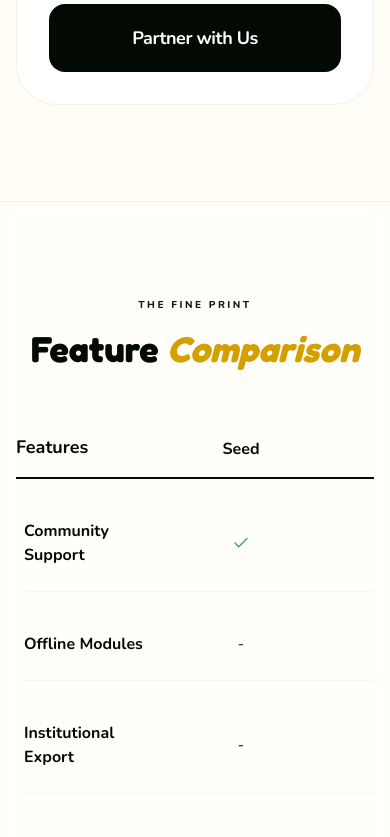
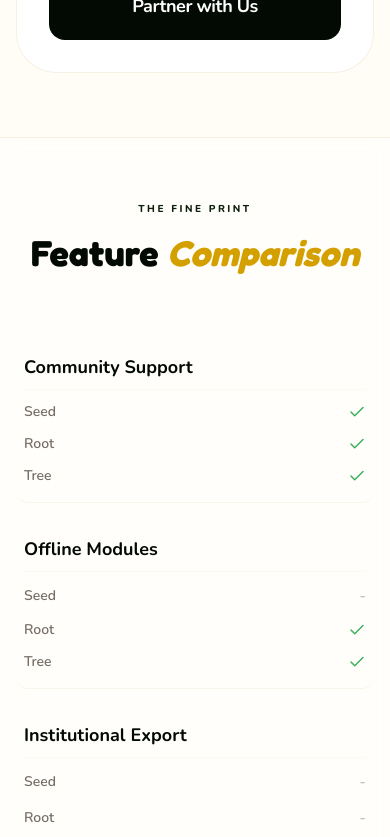
Before and after one commit to marvinkentumando/Lumad-Lingua-Website, a React (Vite) app: page /pricing in a window 390 px wide. Shown: the part 2960-3797 px from the top of the page. Built offline with nearby package versions, Linux system fonts and the light colour scheme.

Commit message:
feat: Adjust pricing page layout and spacing
Refines the visual presentation of the pricing page by adjusting padding and improving card alignment. This change enhances user experience and readability of pricing tiers.

```diff
--- a/src/pages/Pricing.tsx
+++ b/src/pages/Pricing.tsx
@@ -99,8 +99,8 @@ export default function Pricing() {
       </section>
 
       {/* Pricing Cards */}
-      <section className="py-24 lg:py-32 px-4 sm:px-8 lg:px-12 max-w-7xl mx-auto">
-        <div className="grid grid-cols-1 md:grid-cols-2 lg:grid-cols-3 gap-8">
+      <section className="py-16 lg:py-32 px-4 sm:px-8 lg:px-12 max-w-7xl mx-auto">
+        <div className="grid grid-cols-1 md:grid-cols-2 lg:grid-cols-3 gap-8 max-w-md md:max-w-4xl lg:max-w-none mx-auto">
           {tiers.map((tier, i) => (
             <motion.div
               key={tier.name}
@@ -110,7 +110,7 @@ export default function Pricing() {
               transition={{ duration: 0.8, delay: i * 0.1 }}
               className={`p-8 lg:p-12 rounded-[40px] border transition-all duration-500 flex flex-col relative overflow-hidden ${
                 tier.highlight
-                  ? "bg-forest-900 dark:bg-gold-500 border-forest-900 dark:border-gold-500 text-white dark:text-forest-900 shadow-2xl scale-105 z-10"
+                  ? "bg-forest-900 dark:bg-gold-500 border-forest-900 dark:border-gold-500 text-white dark:text-forest-900 shadow-2xl lg:scale-105 z-10"
                   : "bg-white dark:bg-forest-900 border-cream-brd/30 dark:border-white/10 text-forest-900 dark:text-white"
               }`}
             >
@@ -156,19 +156,19 @@ export default function Pricing() {
       </section>
 
       {/* Comparison Table Section - Refined */}
-      <section className="py-24 bg-white/50 dark:bg-forest-900/50 backdrop-blur-sm border-y border-cream-brd/30 dark:border-white/5 selection:bg-gold-200">
+      <section className="py-16 lg:py-24 bg-white/50 dark:bg-forest-900/50 backdrop-blur-sm border-y border-cream-brd/30 dark:border-white/5 selection:bg-gold-200">
         <div className="max-w-4xl mx-auto px-4 sm:px-8 lg:px-12 text-center">
            <span className="micro-label mb-4 block text-forest-700 dark:text-gold-500">The Fine Print</span>
            <h2 className="font-display text-4xl lg:text-5xl font-bold mb-16 text-forest-900 dark:text-white">Feature <span className="text-gold-600 italic">Comparison</span></h2>
 
-           <div className="w-full overflow-x-auto pb-4">
-             <div className="min-w-[600px] space-y-4 text-left">
+           <div className="w-full pb-4">
+             <div className="space-y-4 text-left">
                 {/* Headers */}
                 <motion.div
                   initial={{ opacity: 0, y: 10 }}
                   whileInView={{ opacity: 1, y: 0 }}
                   viewport={{ once: true }}
-                  className="grid grid-cols-4 pb-4 border-b-2 border-forest-900 dark:border-gold-500 items-end"
+                  className="hidden md:grid grid-cols-4 pb-4 border-b-2 border-forest-900 dark:border-gold-500 items-end"
                 >
                   <span className="font-bold text-forest-900 dark:text-white text-lg">Features</span>
                   <span className="font-bold text-forest-900 dark:text-white text-center">Seed</span>
@@ -188,12 +188,21 @@ export default function Pricing() {
                     whileInView={{ opacity: 1, x: 0 }}
                     viewport={{ once: true }}
                     transition={{ delay: index * 0.1, duration: 0.5 }}
-                    className="grid grid-cols-4 py-6 border-b border-cream-brd/20 dark:border-white/5 items-center gap-4 hover:bg-forest-50/50 dark:hover:bg-white/[0.02] rounded-xl px-2 transition-colors"
+                    className="flex flex-col md:grid md:grid-cols-4 py-4 md:py-6 border-b border-cream-brd/20 dark:border-white/5 items-start md:items-center gap-3 md:gap-4 hover:bg-forest-50/50 dark:hover:bg-white/[0.02] rounded-xl px-2 transition-colors"
                   >
-                    <span className="font-bold text-forest-900 dark:text-white/80">{item.label}</span>
-                    <div className="text-center flex justify-center">{typeof item.seed === 'boolean' ? (item.seed ? <Check size={18} className="text-brand-green" /> : "-") : <span className="text-xs font-bold opacity-50">{item.seed}</span>}</div>
-                    <div className="text-center flex justify-center">{typeof item.root === 'boolean' ? (item.root ? <Check size={18} className="text-brand-green" /> : "-") : <span className="text-xs font-bold opacity-50">{item.root}</span>}</div>
-                    <div className="text-center flex justify-center">{typeof item.tree === 'boolean' ? (item.tree ? <Check size={18} className="text-brand-green" /> : "-") : <span className="text-xs font-bold opacity-50">{item.tree}</span>}</div>
+                    <span className="font-bold text-forest-900 dark:text-white/80 w-full md:w-auto text-lg md:text-base border-b border-cream-brd/10 md:border-none pb-2 md:pb-0">{item.label}</span>
+                    <div className="flex justify-between md:justify-center items-center w-full md:w-auto">
+                        <span className="md:hidden font-semibold opacity-60 text-sm">Seed</span>
+                        {typeof item.seed === 'boolean' ? (item.seed ? <Check size={18} className="text-brand-green" /> : <span className="opacity-30">-</span>) : <span className="text-sm font-bold">{item.seed}</span>}
+                    </div>
+                    <div className="flex justify-between md:justify-center items-center w-full md:w-auto">
+                        <span className="md:hidden font-semibold opacity-60 text-sm">Root</span>
+                        {typeof item.root === 'boolean' ? (item.root ? <Check size={18} className="text-brand-green" /> : <span className="opacity-30">-</span>) : <span className="text-sm font-bold">{item.root}</span>}
+                    </div>
+                    <div className="flex justify-between md:justify-center items-center w-full md:w-auto">
+                        <span className="md:hidden font-semibold opacity-60 text-sm">Tree</span>
+                        {typeof item.tree === 'boolean' ? (item.tree ? <Check size={18} className="text-brand-green" /> : <span className="opacity-30">-</span>) : <span className="text-sm font-bold">{item.tree}</span>}
+                    </div>
                   </motion.div>
                 ))}
              </div>
```
